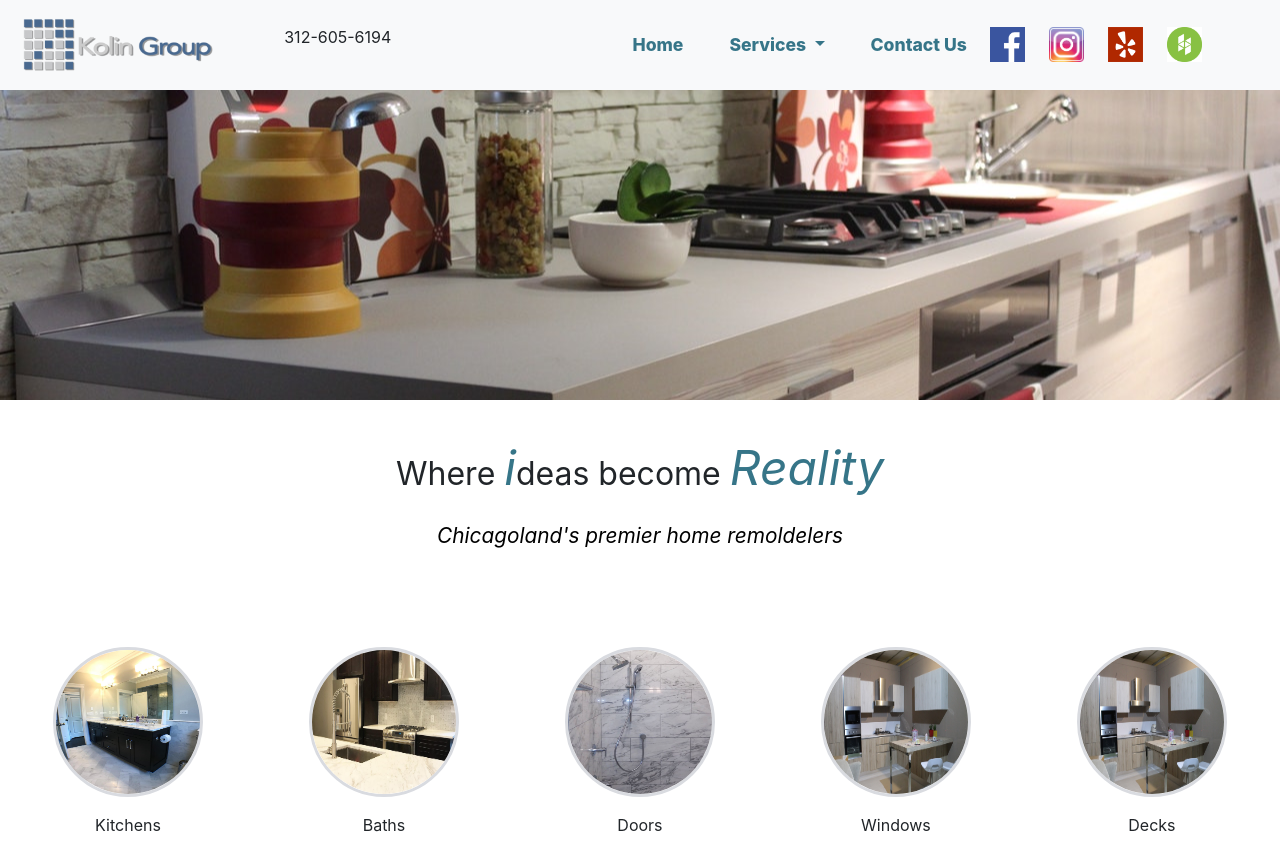
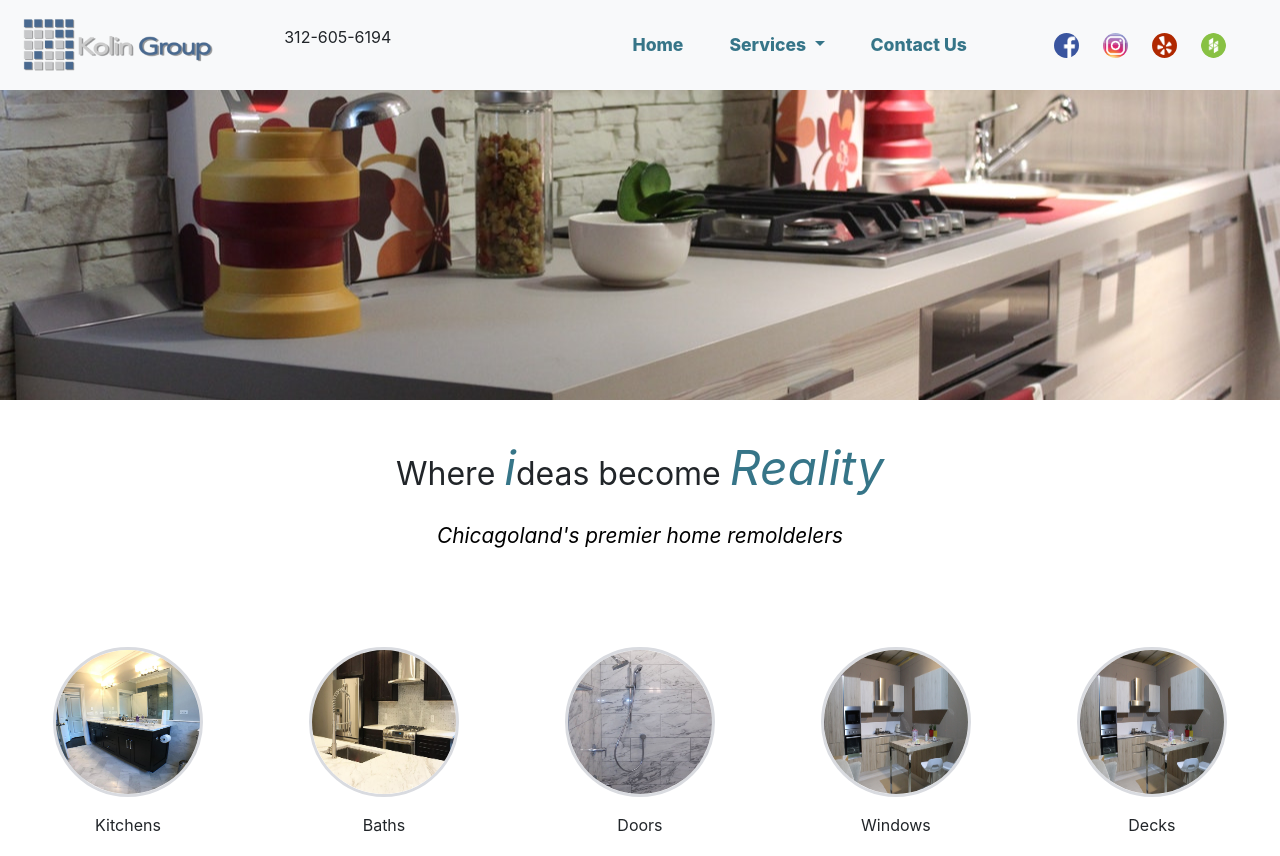
Before and after one commit to VergilKellley/kolingroup, a plain HTML site: page index.html in a window 1280 px wide. Shown: the top 856 px of the page. Drawn offline with nearby package versions, Linux system fonts and the light colour scheme; files that its build step writes are made by us from their sources.

Commit message:
revised hearder

```diff
--- a/scss/styles.scss
+++ b/scss/styles.scss
@@ -18,9 +18,10 @@ body{
     }
 
     .icons{
-    	height:35px;
-    	width:35px;
+    	height:25px;
+    	width:25px;
     	margin-right:1.5rem;
+    	border-radius:100px;
     }
 }
 nav button{
@@ -30,6 +31,7 @@ nav button{
 
 ul {
 	margin-left: 25%;
+	margin-right:4rem;
 
 	li{
 		padding:15px;
```
